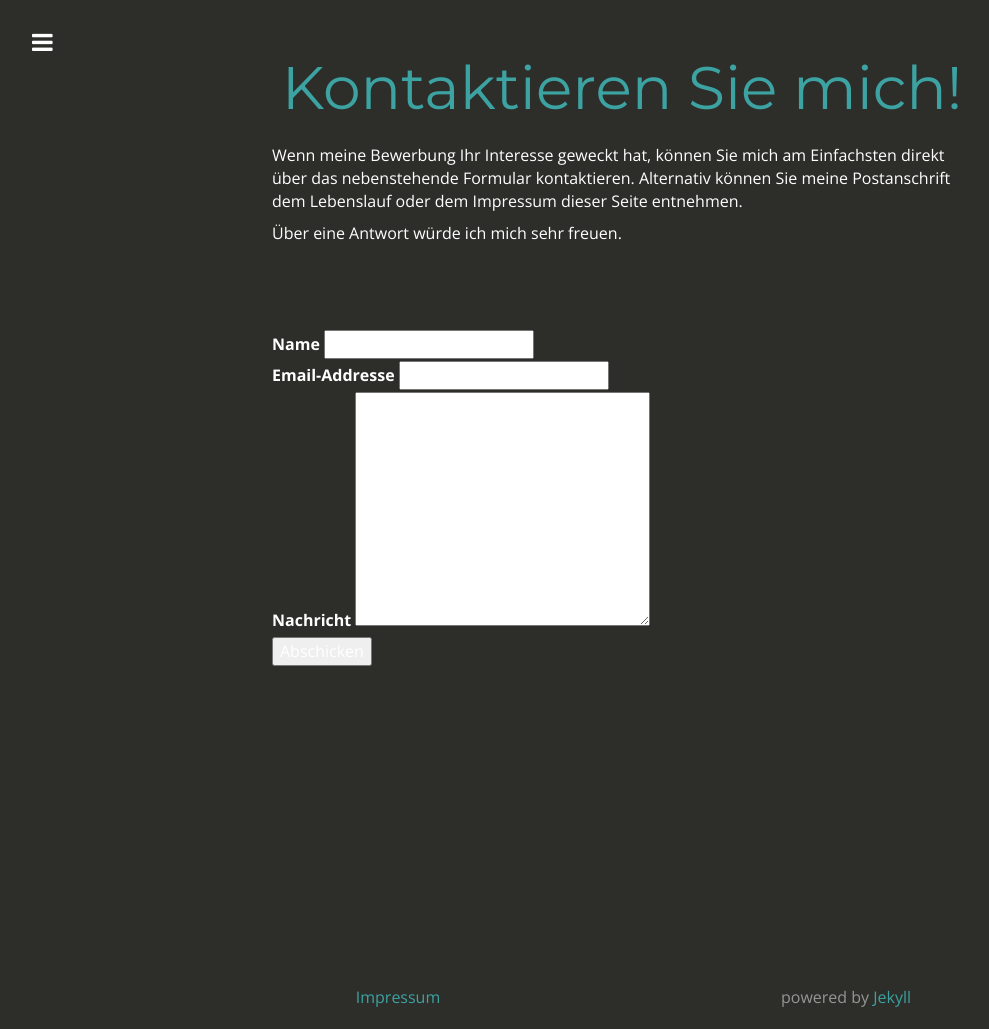
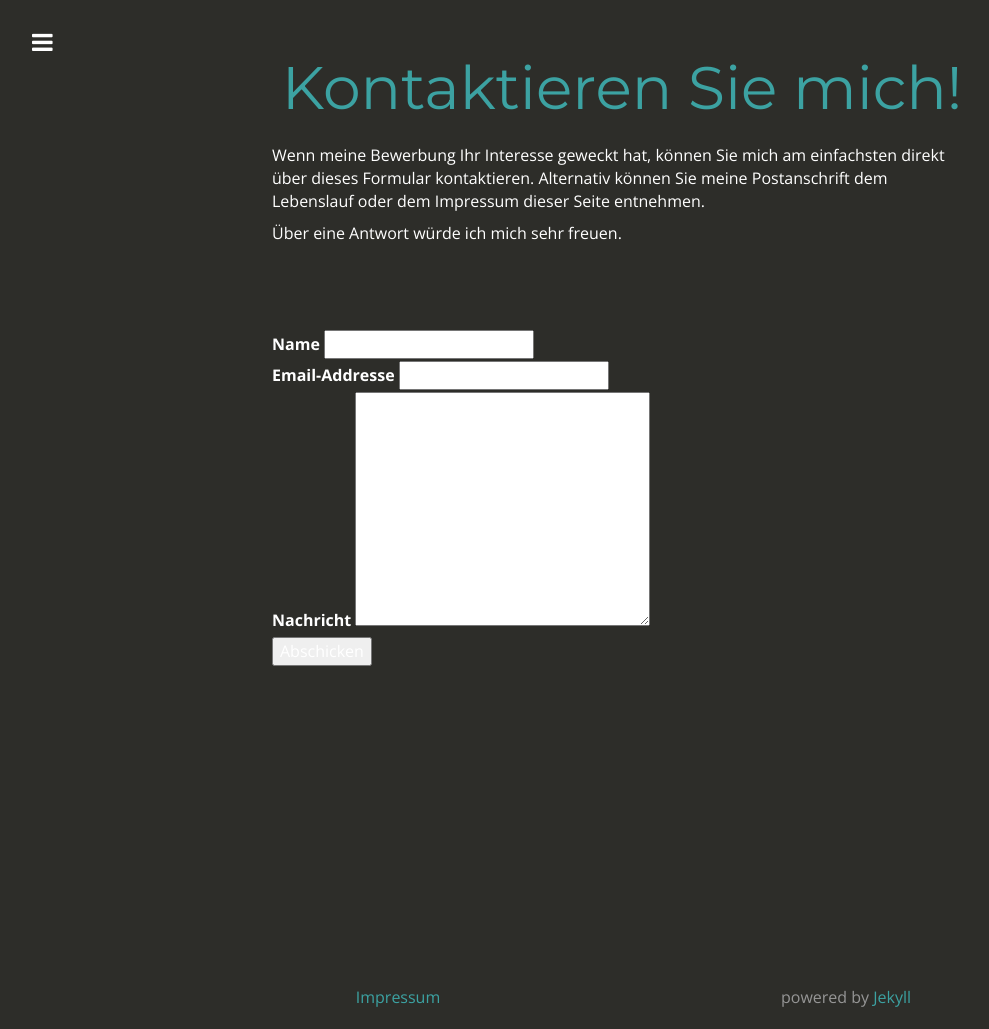
Before and after one commit to BriGitBardot/Bewerbung2, a Jekyll site: the page built from Kontakt.md, in a window 1280 px wide. Shown: the whole page, without its empty margins (18-1007 px from the left). Built offline with Jekyll 4.4.1, drawn with Linux system fonts in a browser that asks for light colours; nearby versions of some CDN libraries.

Commit message:
Update Kontakt.md

```diff
--- a/Kontakt.md
+++ b/Kontakt.md
@@ -8,7 +8,7 @@ title:	Kontakt
 
 <h1 class="header author-header">Kontaktieren Sie mich!</h1>
 	<br>
-<p>Wenn meine Bewerbung Ihr Interesse geweckt hat, können Sie mich am Einfachsten direkt über das nebenstehende Formular kontaktieren. Alternativ können Sie meine Postanschrift dem Lebenslauf oder dem Impressum dieser Seite entnehmen.</p>
+<p>Wenn meine Bewerbung Ihr Interesse geweckt hat, können Sie mich am einfachsten direkt über dieses Formular kontaktieren. Alternativ können Sie meine Postanschrift dem Lebenslauf oder dem Impressum dieser Seite entnehmen.</p>
 <p class="intro">Über eine Antwort würde ich mich sehr freuen.</p>
 
     <div id="search-container">
```
